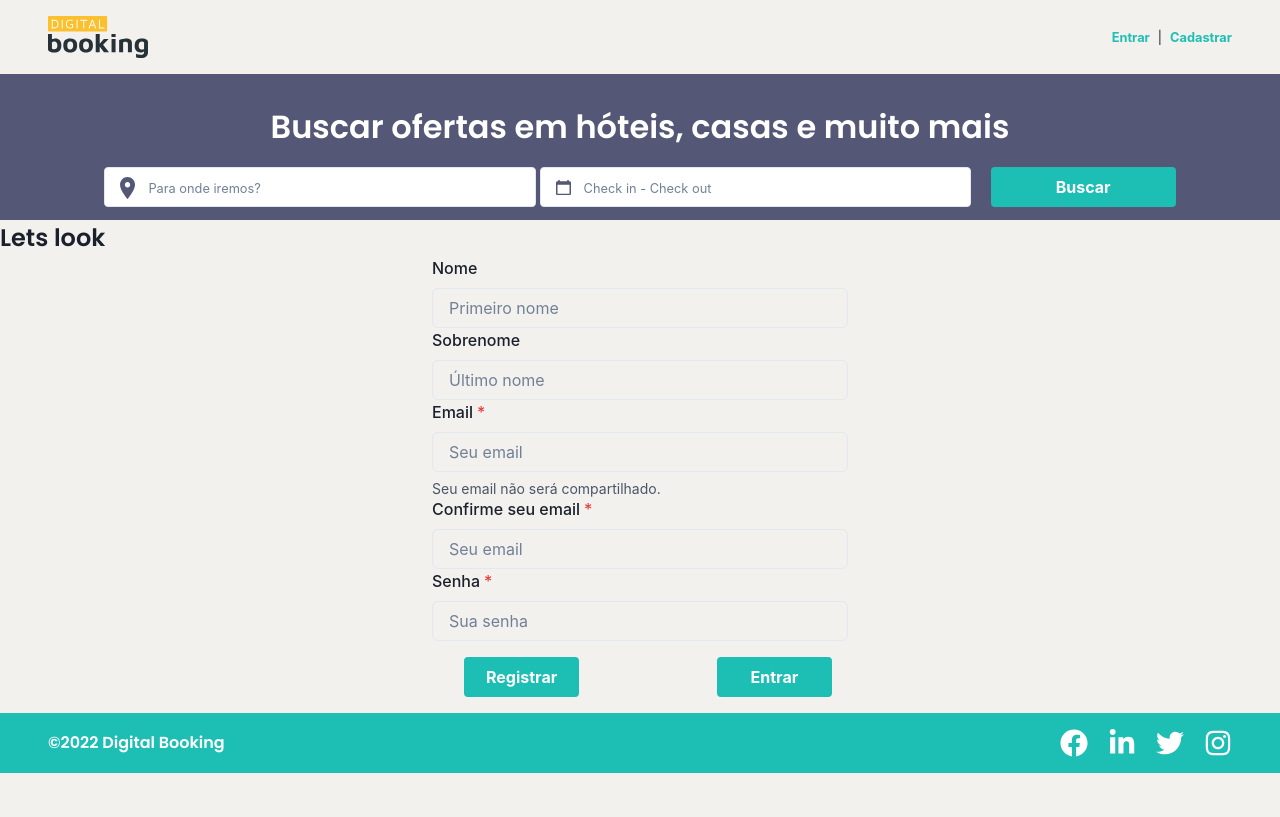
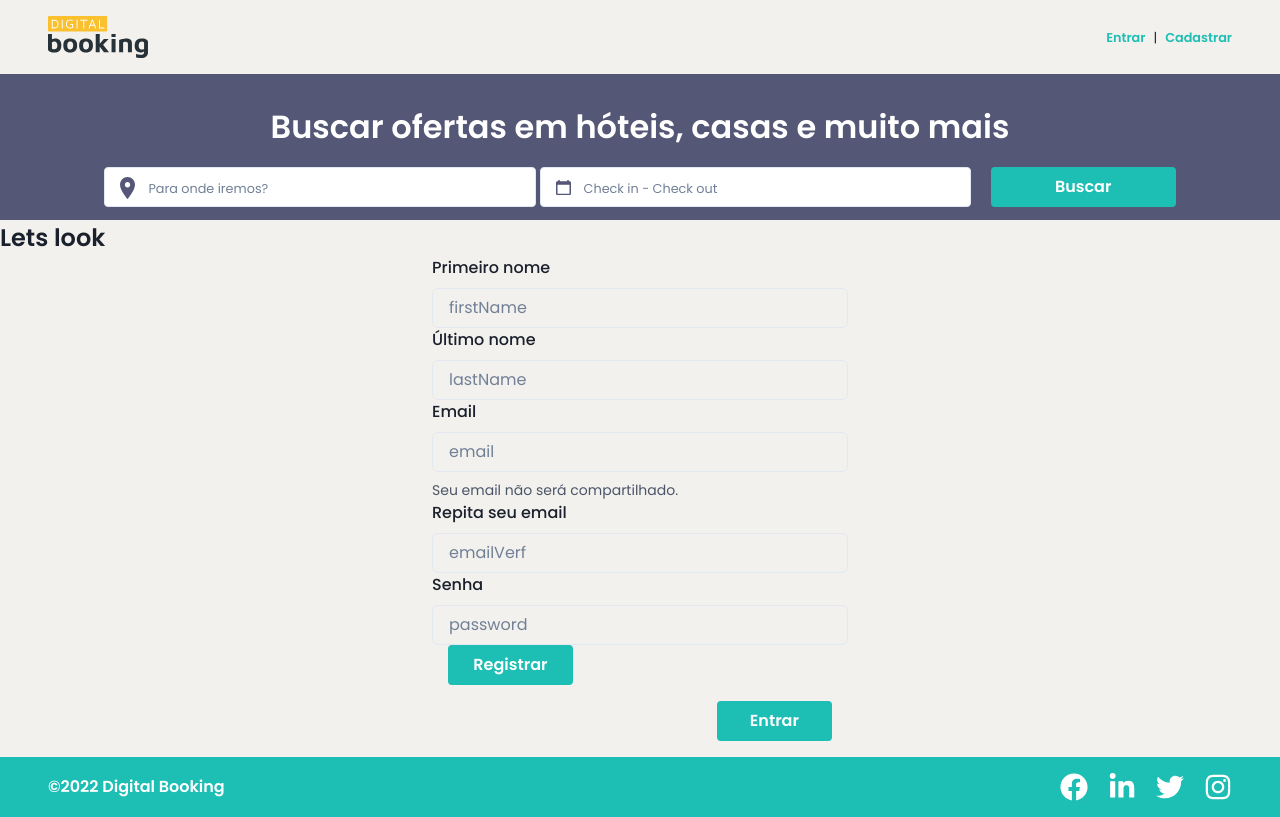
Before and after one commit to hulluxhd/7wonders, a React (Create React App) app in the folder projeto-integrador-front/: page /register in a window 1280 px wide. Built offline with nearby package versions, Linux system fonts and the light colour scheme.

Commit message:
fixing form

```diff
--- /dev/null
+++ b/projeto-integrador-front/src/components/InputRegister/index.jsx
@@ -0,0 +1,33 @@
+import { FormLabel, Input, Text } from '@chakra-ui/react';
+
+function InputRegister({
+  fieldname,
+  placeholderDescription,
+  fieldDescription,
+  type,
+  errorColor,
+  props,
+  errors,
+  touched,
+}) {
+  console.log(touched);
+  return (
+    <>
+      <FormLabel htmlFor={fieldname}>{fieldDescription}</FormLabel>
+      <Input
+        {...props.getFieldProps(fieldname)}
+        id={fieldname}
+        placeholder={placeholderDescription}
+        type={type}
+        name={fieldname}
+      />
+      {errors && touched ? (
+        <Text as="span" color={errorColor} size="xs">
+          {errors}
+        </Text>
+      ) : null}
+    </>
+  );
+}
+
+export default InputRegister;
--- a/projeto-integrador-front/src/components/Register/index.jsx
+++ b/projeto-integrador-front/src/components/Register/index.jsx
@@ -10,10 +10,13 @@ import {
   Spacer,
   Container,
   useMediaQuery,
+  FormErrorMessage,
+  Text,
 } from '@chakra-ui/react';
 import BasicButton from '../BasicButton';
-import { Formik, Form, Field } from 'formik';
+import { Formik, Form } from 'formik';
 import * as Yup from 'yup';
+import InputRegister from '../InputRegister';
 
 const SignupSchema = Yup.object().shape({
   firstName: Yup.string()
@@ -24,28 +27,16 @@ const SignupSchema = Yup.object().shape({
     .min(2, 'Muito curto!')
     .max(40, 'Muito longo!')
     .required(),
-    email: Yup.string()
-        .email('Email invalido!')
-        .required('Obrigatório'),
+  email: Yup.string().email('Email invalido!').required('Obrigatório'),
   emailVerf: Yup.string()
     .email('Email invalido!')
     .required('Confirmação obrigatória')
     .oneOf([Yup.ref('email')], 'Use o mesmo endereço de email!'),
-    password: Yup.string()
-        .required('Obrigatório'),
+  password: Yup.string().required('Obrigatório'),
 });
 
 function Register() {
-
   const [isSmallerThan606] = useMediaQuery('(max-width: 606px)');
-
-    function validateName(value) {
-        let error
-        if (!value) {
-            error = 'Name is required'
-        }
-        return error
-    }
 
   return (
     <Formik
@@ -56,62 +47,96 @@ function Register() {
         email: '',
         emailVerf: '',
         password: '',
+        test: '',
       }}
-            onSubmit={(values, actions) => {
+      onSubmit={(values) => {
         setTimeout(() => {
-                    alert(JSON.stringify(values, null, 2))
-                    actions.setSubmitting(false)
-                }, 1000)
+          alert(JSON.stringify(values, null, 2));
+        });
       }}
     >
-            {(props) => (
-                <Container maxW='md'>
+      {props => (
+        <Container maxW="md">
           <Box display="flex" flexWrap="wrap" flexDirection="column" gap={4}>
-                        <Form>
-                            <Field name='firstName' validate={validateName}>
-                                {({ field, form }) => (
-                                    <FormControl isInvalid={form.errors.name && form.touched.name}>
-                                        <FormLabel htmlFor='firstName'>Nome</FormLabel>
-                                        <Input {...field} id='firstName' placeholder='Primeiro nome' type='text' />
-                                    </FormControl>
-                                )}
-                            </Field>
+            <Form onSubmit={props.handleSubmit}>
+              <FormControl >
+                <InputRegister
+                  fieldDescription="Primeiro nome"
+                  props={props}
+                  fieldname="firstName"
+                  errors={props.errors.firstName}
+                  touched={props.touched.firstName}
+                  placeholderDescription="firstName"
+                  type="text"
+                  errorColor="var(--blue)"
+                />
+                <InputRegister
+                  fieldDescription="Último nome"
+                  props={props}
+                  fieldname="lastName"
+                  errors={props.errors.lastName}
+                  touched={props.touched.lastName}
+                  placeholderDescription="lastName"
+                  type="text"
+                  errorColor="var(--blue)"
+                />
+                <InputRegister
+                  fieldDescription="Email"
+                  props={props}
+                  fieldname="email"
+                  errors={props.errors.email}
+                  touched={props.touched.email}
+                  placeholderDescription="email"
+                  type="text"
+                  errorColor="var(--blue)"
+                />
 
-                            <FormControl>
-                                <FormLabel htmlFor='lastName'>Sobrenome</FormLabel>
-                                <Input id='lastName' placeholder='Último nome' type='text' />
+                <FormHelperText>
+                  Seu email não será compartilhado.
+                </FormHelperText>
+
+                <InputRegister
+                  fieldDescription="Repita seu email"
+                  props={props}
+                  fieldname="emailVerf"
+                  errors={props.errors.emailVerf}
+                  touched={props.touched.emailVerf}
+                  placeholderDescription="emailVerf"
+                  type="text"
+                  errorColor="var(--blue)"
+                />
+                <InputRegister
+                  fieldDescription="Senha"
+                  props={props}
+                  fieldname="password"
+                  errors={props.errors.password}
+                  touched={props.touched.password}
+                  placeholderDescription="password"
+                  type="password"
+                  errorColor="var(--blue)"
+                />
               </FormControl>
 
-                            <FormControl isRequired>
-                                <FormLabel htmlFor='email'>Email</FormLabel>
-                                <Input id='email' placeholder='Seu email' type='email' />
-                                <FormHelperText>Seu email não será compartilhado.</FormHelperText>
-                            </FormControl>
-
-                            <FormControl isRequired>
-                                <FormLabel htmlFor='emailVerf'>Confirme seu email</FormLabel>
-                                <Input id='emailVerf' placeholder='Seu email' type='email' />
-                            </FormControl>
-
-                            <FormControl isRequired>
-                                <FormLabel htmlFor='password'>Senha</FormLabel>
-                                <Input id='password' placeholder='Sua senha' type='text' />
-                            </FormControl>
-                        </Form>
-                    </Box>
-                    <Box display="flex" m={4} gap={1} flexDir={isSmallerThan606 ? 'column' : 'row'}>
               <BasicButton
                 type="submit"
-                            isLoading={props.isSubmitting}
                 description="Registrar"
                 w={isSmallerThan606 ? '80%' : '30%'}
                 ml={isSmallerThan606 ? null : '1rem'}
                 transition="all 0.2s ease-in-out"
                 _hover={{
-                                background: 'var(--light-blue)',
+                  background: 'transparent',
+                  color: 'var(--hard-blue)',
                   border: '2px solid var(--blue)',
                 }}
               />
+            </Form>
+          </Box>
+          <Box
+            display="flex"
+            m={4}
+            gap={1}
+            flexDir={isSmallerThan606 ? 'column' : 'row'}
+          >
             <Spacer />
             <BasicButton
               description="Entrar"
@@ -127,6 +152,6 @@ function Register() {
         </Container>
       )}
     </Formik>
-    )
+  );
 }
 export default Register;
--- a/projeto-integrador-front/src/styles/GlobalStyles.js
+++ b/projeto-integrador-front/src/styles/GlobalStyles.js
@@ -22,7 +22,7 @@ const theme = {
                 "@media(max-width: 720px)":{
                     fontSize: "87.5%",
                 },
-
+                fontFamily: "Poppins, sans-serif",
 
                 scroolBehavior: "smooth"
             },
```
Also changed, not shown: 2 other files (tests, documents, lock files or other folders). Lines whose indentation alone changed are shown as unchanged.
